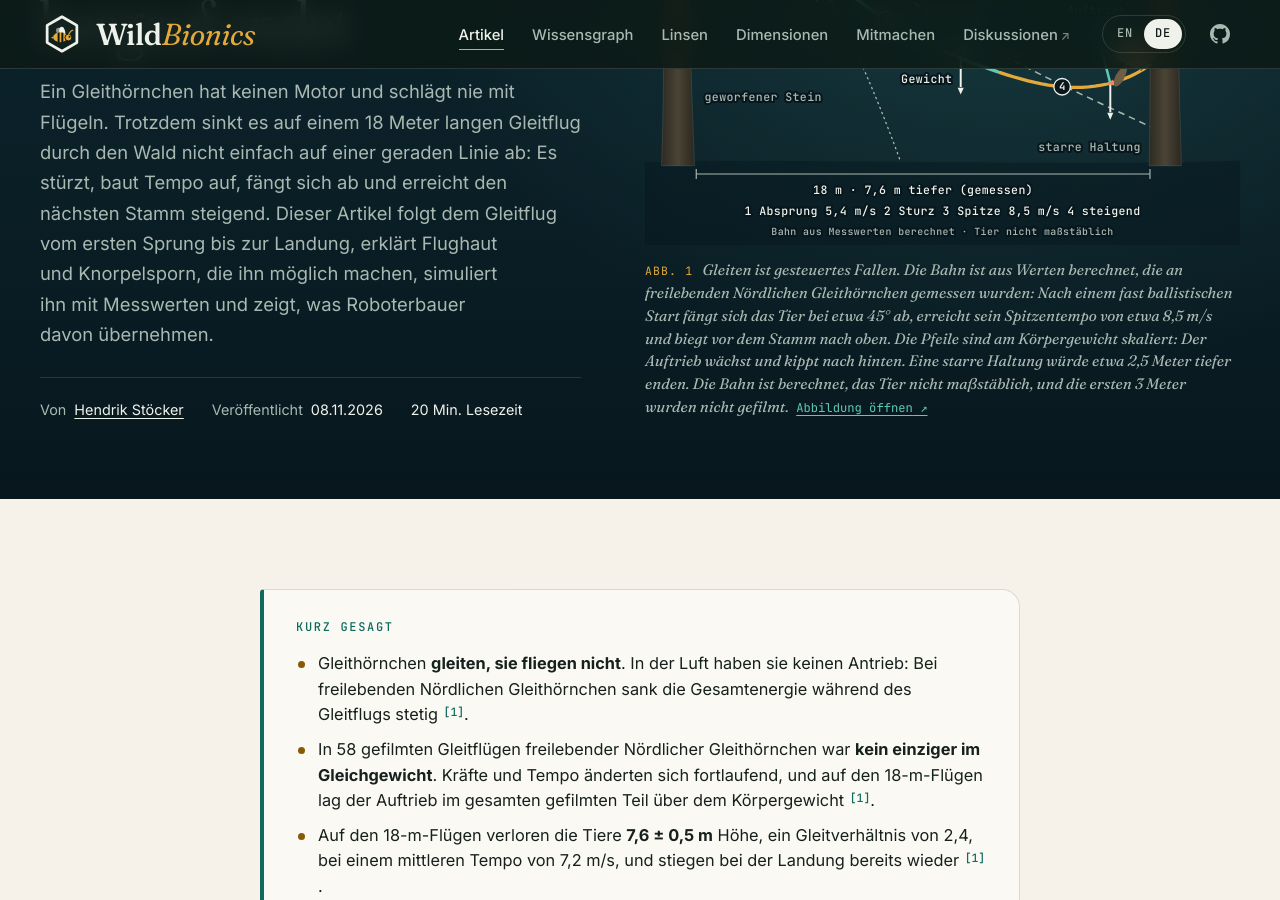
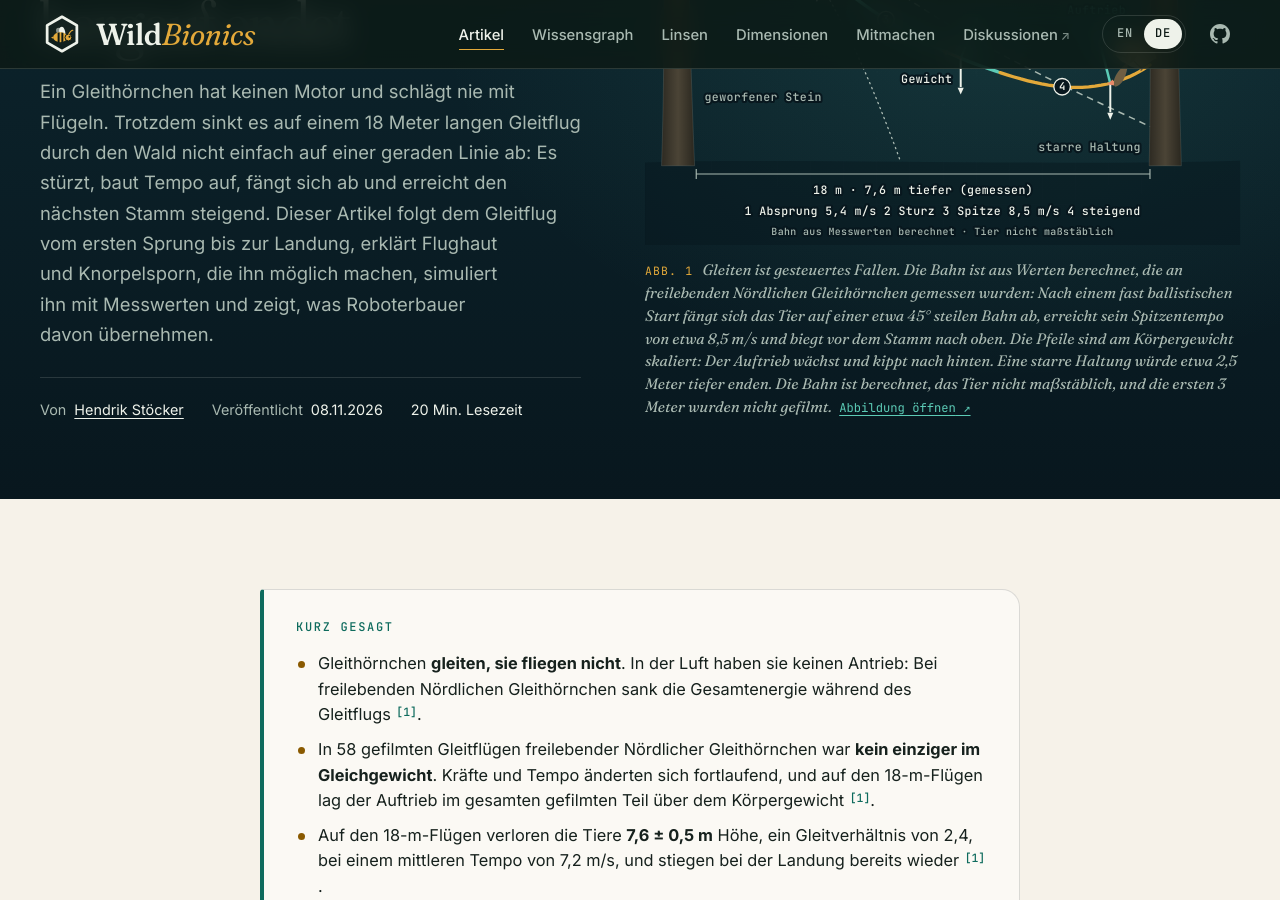
Before and after one commit to hstoecker/wildbionics, a Jekyll site: the page built from _articles/flying-squirrel.de.md, in a window 1280 px wide and 900 px high, scrolled down 375 px. Built offline with Jekyll 4.4.1, drawn with Linux system fonts in a browser that asks for light colours; some of the changed text lies outside the part shown.

Commit message:
Review fixes: derived coefficients labelled, path angle, energy, control surfaces (EN + DE)
Co-Authored-By: Claude Opus 5.5 <noreply@anthropic.com>

```diff
--- a/_articles/flying-squirrel.de.md
+++ b/_articles/flying-squirrel.de.md
@@ -13,7 +13,7 @@ image: /assets/og/flying-squirrel-de.jpg
 og: { eyebrow: "Biologie · Physik · Mathematik · Physical AI", title: "Der Gleitflug, der <em>bergauf</em> endet", sub: "Ein Gleithörnchen stürzt, fängt sich ab und erreicht den nächsten Baum steigend: ein gesteuerter Fall, im Freiland gemessen.", title_px: 62 }
 image_alt: "Ein Gleithörnchen von oben mit gespreizter, behaarter Flughaut zwischen den Gliedmaßen und flachem Schwanz. Darunter fällt eine berechnete Gleitbahn von einem Ast steil ab, wird flacher und biegt kurz vor einem Baumstamm in 18 Metern Entfernung nach oben, mit Pfeilen für Auftrieb, Widerstand und Gewicht."
 hero_figure: svg/flying-squirrel.svg
-hero_caption: "<span class=\"caption__label\">Abb. 1</span> Gleiten ist gesteuertes Fallen. Die Bahn ist aus Werten berechnet, die an freilebenden Nördlichen Gleithörnchen gemessen wurden: Nach einem fast ballistischen Start fängt sich das Tier bei etwa 45° ab, erreicht sein Spitzentempo von etwa 8,5 m/s und biegt vor dem Stamm nach oben. Die Pfeile sind am Körpergewicht skaliert: Der Auftrieb wächst und kippt nach hinten. Eine starre Haltung würde etwa 2,5 Meter tiefer enden. Die Bahn ist berechnet, das Tier nicht maßstäblich, und die ersten 3 Meter wurden nicht gefilmt."
+hero_caption: "<span class=\"caption__label\">Abb. 1</span> Gleiten ist gesteuertes Fallen. Die Bahn ist aus Werten berechnet, die an freilebenden Nördlichen Gleithörnchen gemessen wurden: Nach einem fast ballistischen Start fängt sich das Tier auf einer etwa 45° steilen Bahn ab, erreicht sein Spitzentempo von etwa 8,5 m/s und biegt vor dem Stamm nach oben. Die Pfeile sind am Körpergewicht skaliert: Der Auftrieb wächst und kippt nach hinten. Eine starre Haltung würde etwa 2,5 Meter tiefer enden. Die Bahn ist berechnet, das Tier nicht maßstäblich, und die ersten 3 Meter wurden nicht gefilmt."
 educational_level: "Intermediate"
 keywords: ["Gleithörnchen", "Flughörnchen", "Glaucomys sabrinus", "Nördliches Gleithörnchen", "Pteromys volans", "Europäisches Gleithörnchen", "können Gleithörnchen fliegen", "wie gleiten Gleithörnchen", "gleitende Säugetiere", "Patagium", "Flughaut", "Knorpelsporn", "Gleitverhältnis", "Auftriebsbeiwert", "Widerstandsbeiwert", "Flächenbelastung", "Streckung", "Strömungsabriss", "Winglet", "konvergente Evolution", "UV-Fluoreszenz", "Porphyrin", "bioinspirierte Drohne", "Gleitroboter", "Physical AI"]
 about:
@@ -39,7 +39,7 @@ dimensions:
 beings: ["northern-flying-squirrel", "siberian-flying-squirrel"]
 lenses: ['biology', 'physics', 'math', 'cs', 'physical-ai']
 key_facts:
-  - "Gleithörnchen **gleiten, sie fliegen nicht**. In der Luft haben sie keinen Antrieb: Bei freilebenden Nördlichen Gleithörnchen sank die Gesamtenergie während des Gleitflugs stetig [1](#ref-1){:.cite}."
+  - "Gleithörnchen **gleiten, sie fliegen nicht**. In der Luft haben sie keinen Antrieb: Bei freilebenden Nördlichen Gleithörnchen sank die Gesamtenergie während des Gleitflugs [1](#ref-1){:.cite}."
   - "In 58 gefilmten Gleitflügen freilebender Nördlicher Gleithörnchen war **kein einziger im Gleichgewicht**. Kräfte und Tempo änderten sich fortlaufend, und auf den 18-m-Flügen lag der Auftrieb im gesamten gefilmten Teil über dem Körpergewicht [1](#ref-1){:.cite}."
   - "Auf den 18-m-Flügen verloren die Tiere **7,6 ± 0,5 m** Höhe, ein Gleitverhältnis von 2,4, bei einem mittleren Tempo von 7,2 m/s, und stiegen bei der Landung bereits wieder [1](#ref-1){:.cite}."
   - "Ein schlanker **Knorpelsporn** verlängert die Flughaut vom Handgelenk nach außen; unter den gleitenden Säugetieren haben ihn nur die Gleithörnchen [7](#ref-7){:.cite}."
```
Also changed, not shown: other parts of _articles/flying-squirrel.de.md (+7 -7 lines), _articles/flying-squirrel.en.md (+9 -9 lines).
